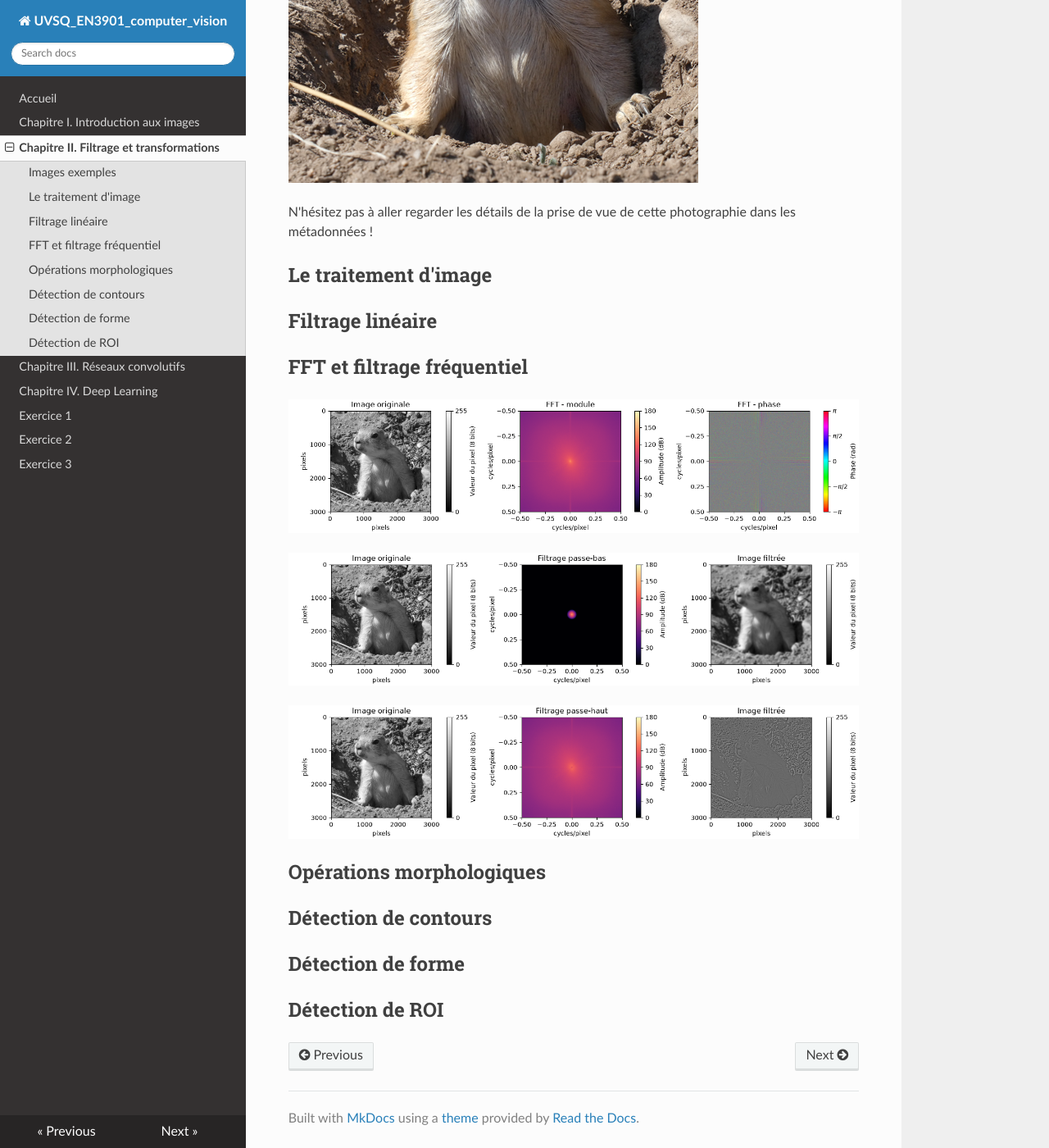
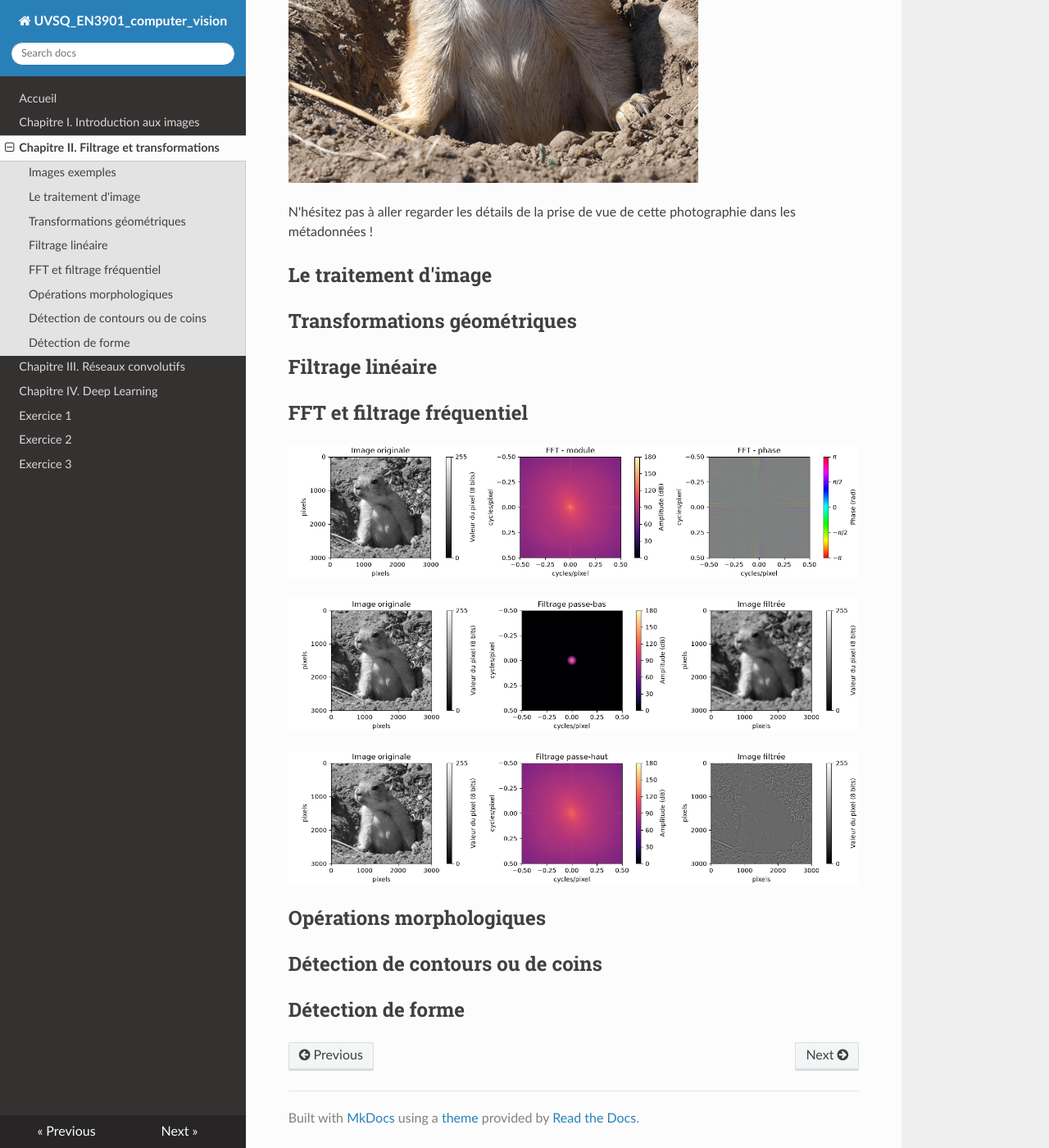
Before and after one commit to NicOudart/UVSQ_EN3901_computer_vision, an MkDocs documentation site: the page built from docs/Chap2_Filtrage_transformation.md, in a window 1280 px wide and 1400 px high, scrolled down 1431 px. Shown: the whole window at 82% size. Built offline with MkDocs 1.6.1, drawn with Linux system fonts in a browser that asks for light colours; nearby versions of some CDN libraries.

Commit message:
-Progress on Chapter 2.

```diff
--- a/docs/Chap2_Filtrage_transformation.md
+++ b/docs/Chap2_Filtrage_transformation.md
@@ -33,6 +33,8 @@ N'hésitez pas à aller regarder les détails de la prise de vue de cette photog
 
 ## Le traitement d'image
 
+## Transformations géométriques
+
 ## Filtrage linéaire
 
 ## FFT et filtrage fréquentiel
@@ -45,8 +47,6 @@ N'hésitez pas à aller regarder les détails de la prise de vue de cette photog
 
 ## Opérations morphologiques
 
-## Détection de contours
+## Détection de contours ou de coins
 
 ## Détection de forme
-
-## Détection de ROI
```
